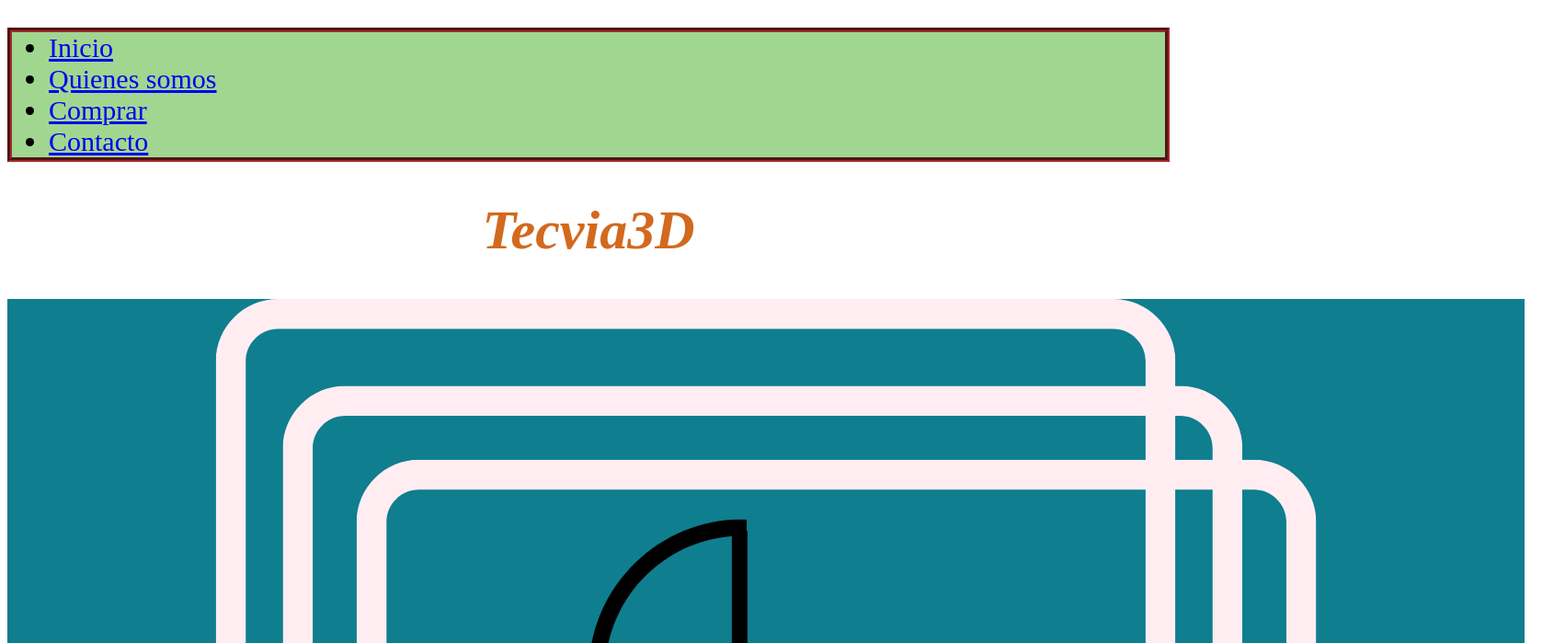
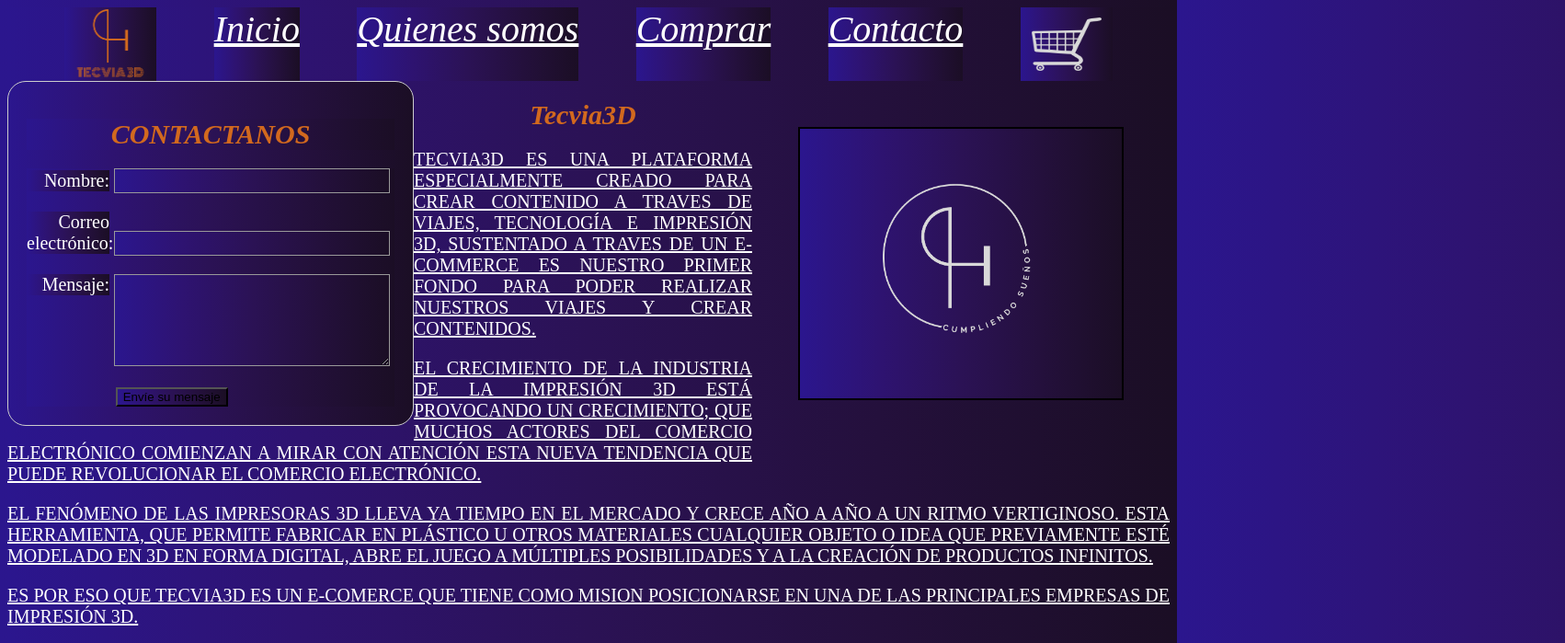
Before and after one commit to LisandroHdz/Curso_Desarrollo_web_1, a plain HTML site: page index.html in a window 1280 px wide. Shown: the top 699 px of the page at 92% size, 1702 px wide, since content can reach past the window. Drawn offline with Linux system fonts and the light colour scheme; grey boxes are pictures that could not be loaded.

Commit message:
Agrgegamos nuevos estilos, asi como un formulario

```diff
--- a/index.html
+++ b/index.html
@@ -10,28 +10,59 @@
 <body>
     <header>
         <nav>
-            <ul class="opciones">
+            <div class="opciones">
+                <img src="./4.png" alt="Logo de Tecvia3D" width="100px" height="80px" class="item">
+                <a href="./index.html" class="item">Inicio</a>
+                <a href="./quienes-somos.html" class="item">Quienes somos</a>
+                <a href="./comprar.html" class="item">Comprar</a>
+                <a href="./contacto.html" class="item"> Contacto</a>
+                <img src="./Logo Florista Circular Blanco Negro.png" alt="Logo de Tecvia3D" width="100px" height="80px" class="item">
+            </div>
+
+        </nav>
+        <div>
+            <img src="./CHANO (2).png" alt="logo con eslogan" class="logo">
+
+        </div>
+        <form class="formulario">
+            <h1>CONTACTANOS</h1>
+            <ul>
              <li>
-                    <a href="./index.html">Inicio</a>
+               <label for="name">Nombre:</label>
+               <input type="text" id="name" name="user_name">
              </li>
              <li>
-                    <a href="./quienes-somos.html">Quienes somos</a>
+               <label for="mail">Correo electrónico:</label>
+               <input type="email" id="mail" name="user_mail">
              </li>
              <li>
-                    <a href="./comprar.html">Comprar</a>
+               <label for="msg">Mensaje:</label>
+               <textarea id="msg" name="user_message"></textarea>
              </li>
-                <li>
-                    <a href="./contacto.html">Contacto</a>
+             <li class="button">
+                <button type="submit">Envíe su mensaje</button>
               </li>
             </ul>
+           </form>
+        <h1>Tecvia3D</h1>
+        <p id="frase">Tecvia3D es una plataforma especialmente creado para crear contenido a traves de Viajes, Tecnología e impresión 3D, sustentado a traves de un e-commerce es nuestro primer fondo para poder realizar nuestros viajes y crear contenidos.</p>
+        <p id="frase">El crecimiento de la industria de la impresión 3D está provocando un crecimiento; que muchos actores del comercio electrónico comienzan a mirar con atención esta nueva tendencia que puede revolucionar el comercio electrónico.</p>
+        <P id="frase">El fenómeno de las impresoras 3D lleva ya tiempo en el mercado y crece año a año a un ritmo vertiginoso. Esta herramienta, que permite fabricar en plástico u otros materiales cualquier objeto o idea que previamente esté modelado en 3D en forma digital, abre el juego a múltiples posibilidades y a la creación de productos infinitos.</P>
+        <p id="frase">Es por eso que Tecvia3D es un e-comerce que tiene como mision posicionarse en una de las principales empresas de impresión 3D.</p>
+    </header>
 
-        </nav>
-        <h1>Tecvia3D</h1>
-        <div>
-            <img src="./LOGO.png" alt="Logo de Tecvia3D">
+    <iframe src="https://www.google.com/maps/embed?pb=!1m18!1m12!1m3!1d60366.885876195855!2d-98.25001250000007!3d18.97868240000001!2m3!1f0!2f0!3f0!3m2!1i1024!2i768!4f13.1!3m3!1m2!1s0x85cfb92494c73669%3A0x60302d19c0ed8f6d!2sUnidad%20Deportiva%20Balcones%20Del%20Sur!5e0!3m2!1ses-419!2smx!4v1670216904597!5m2!1ses-419!2smx" width="600" height="450" style="border:0;" allowfullscreen="" loading="lazy" referrerpolicy="no-referrer-when-downgrade"></iframe>
+    <div class="grid">
+        <div class="caja">
+        <img src="./avion.png" alt="aviom">
         </div>
-        <p id="frase">Lorem ipsum dolor sit amet consectetur adipisicing elit. Architecto velit dignissimos exercitationem ex ullam laborum quibusdam odit assumenda quidem sint fugiat voluptates numquam rem ducimus, obcaecati voluptatem quam odio tempora?</p>
-    </header>
+        <div class="caja">
+           <img src="./2.png" alt="monte">
+        </div>
+        <div class="caja">
+            <img src="./Monterrey.png" alt="Monterrey">
+        </div>
+    </div>
     <main>
 
     </main>
--- a/styles.css
+++ b/styles.css
@@ -1,22 +1,121 @@
+* {
+    background-image: linear-gradient(to left, #1b0e25, #24103c, #2b1255, #2e1371, #2b168e);
+}
+
 .opciones {
-    text-align: left;
-    background-color: rgb(161, 214, 144);
-    border: 5px groove brown;
+    color: white;
     cursor: pointer;
     font-size: 30px;
+    display: flex;
+    flex-direction: row;
+    justify-content: space-evenly;
+    flex-wrap: wrap-reverse;
+
+}
+
+.item {
+    flex-shrink: 0;
+    align-items: center;
+    font-size: 40px;
+    font-style: oblique;
 
 }
 
 h1{
     text-align: center;
-    color: chocolate;
+    color: #d2691e;
     font-style: oblique;
-    font-size: 60px;
+    font-size: 30px;
 }
 
 #frase{
+    left: 900px;
     text-align: center;
+    text-align: justify;
     text-decoration: underline;
     text-transform: uppercase;
     font-size: 20px;
+    color: white;
 }
+
+a{
+    color: white;
+}
+
+.logo{
+    padding: 50px;
+    margin: 50px;
+    border: 2px solid black;
+    float: right;
+    width: 250px;
+}
+
+.formulario{
+    padding: 20px;
+    color: white;
+    cursor: pointer;
+    font-size: 20px;
+    float: left;
+}
+
+form {
+
+    margin: 0 auto;
+    width: 400px;
+
+    padding: 1em;
+    border: 1px solid #CCC;
+    border-radius: 1em;
+  }
+
+  ul {
+    list-style: none;
+    padding: 0;
+    margin: 0;
+  }
+
+  form li + li {
+    margin-top: 1em;
+  }
+
+  label {
+
+    display: inline-block;
+    width: 90px;
+    text-align: right;
+  }
+
+  input,
+  textarea {
+    font: 1em sans-serif;
+
+    width: 300px;
+    box-sizing: border-box;
+
+    border: 1px solid #999;
+  }
+
+  input:focus,
+  textarea:focus {
+    border-color: #000;
+  }
+
+  textarea {
+    vertical-align: top;
+
+    height: 5em;
+  }
+
+  .button {
+    padding-left: 90px;
+  }
+
+  button {
+    margin-left: .5em;
+  }
+
+.grid{
+    display: grid;
+    grid-template-columns: 40% 20% 10%;
+    padding: 20px;
+}
```
Also changed, not shown: 1.png (added), 2.png (added), 3.png (added), 4.png (added), CHANO (2).png (added), Logo Florista Circular Blanco Negro.png (added), avion.png (added). Lines whose indentation alone changed are shown as unchanged.
